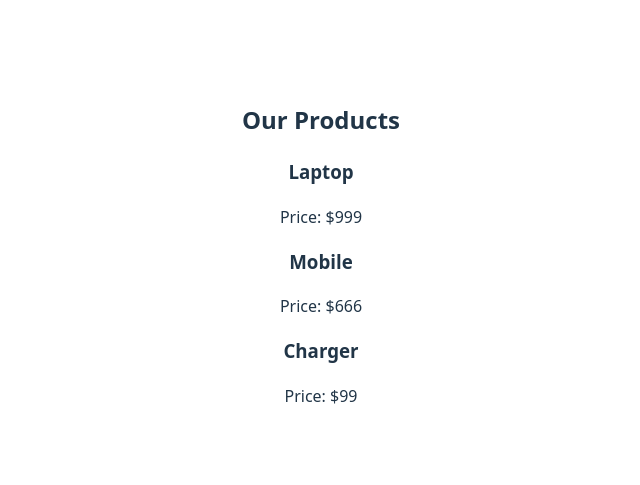
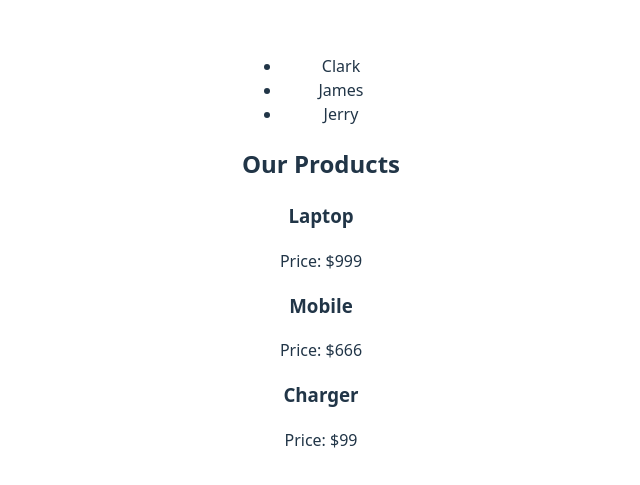
Before and after one commit to GeekShubhamRajput/react-19, a React (Vite) app in the folder my-react19-app/: page / in a window 1280 px wide. Shown: the part 147-632 px from the top of the page, without its empty margins (319-959 px from the left). Built offline with nearby package versions, Linux system fonts and the light colour scheme.

Commit message:
List Rendering: Index as key anti-pattern

```diff
--- a/my-react19-app/src/App.jsx
+++ b/my-react19-app/src/App.jsx
@@ -10,10 +10,12 @@ import CardWrapper from './components/CardWrapper.jsx'
 import { Userdetails } from './components/UserDetails.jsx'
 import { UserDetail } from './components/Userdetail.jsx'
 import { ProductList } from './components/ProductList.jsx'
+import { UserList } from './components/UserList.jsx'
 
 function App() {
   return (
     <>
+      <UserList />
       <ProductList />
     </>
   )
--- /dev/null
+++ b/my-react19-app/src/components/UserList.jsx
@@ -0,0 +1,8 @@
+export const UserList = () => {
+  const names = ["Clark", "James", "Jerry"]
+  const nameComponent = names.map((name, index) => <li key={index}>{name}</li>)
+
+  return(
+    <div><ul>{nameComponent}</ul></div>
+  )
+}
```
